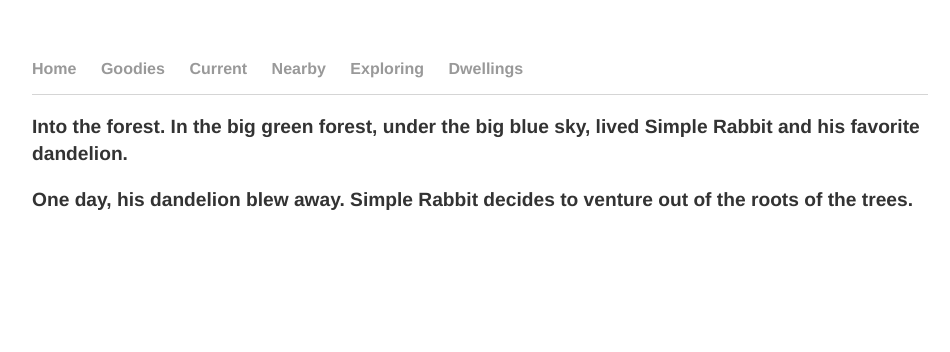
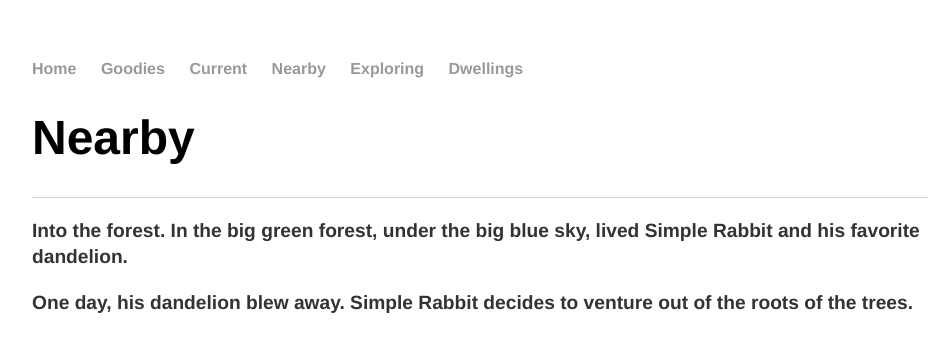
Before and after one commit to Squishy-Penguin/Squishy-Penguin.github.io, a Jekyll site: the page built from nearby/index.html, in a window 1280 px wide. Shown: the top 352 px of the page, without its empty margins (160-1110 px from the left). Built offline with Jekyll 4.4.1, drawn with Linux system fonts in a browser that asks for light colours.

Commit message:
Update index.html

```diff
--- a/nearby/index.html
+++ b/nearby/index.html
@@ -2,3 +2,18 @@
 layout: default
 title: "Simple Rabbit & Humble Hare"
 ---
+
+<div class="blurb">
+        	<h1>Nearby</h1>
+</div>
+<!--
+    <u1>
+      <li> Introduction </li>
+      <li> Application layer </li>
+      <li> Transport Layer </li>
+      <li> Data Link Layer </li>
+      <li> IP/Network Layer </li>
+      <li> Some useful schematics </li>
+    <u1>
+      <p> Lets do intro with some bold and stuff...</p>
+      <p> And then put some pictures!! Can we have blocks, please? </p> -->
```
